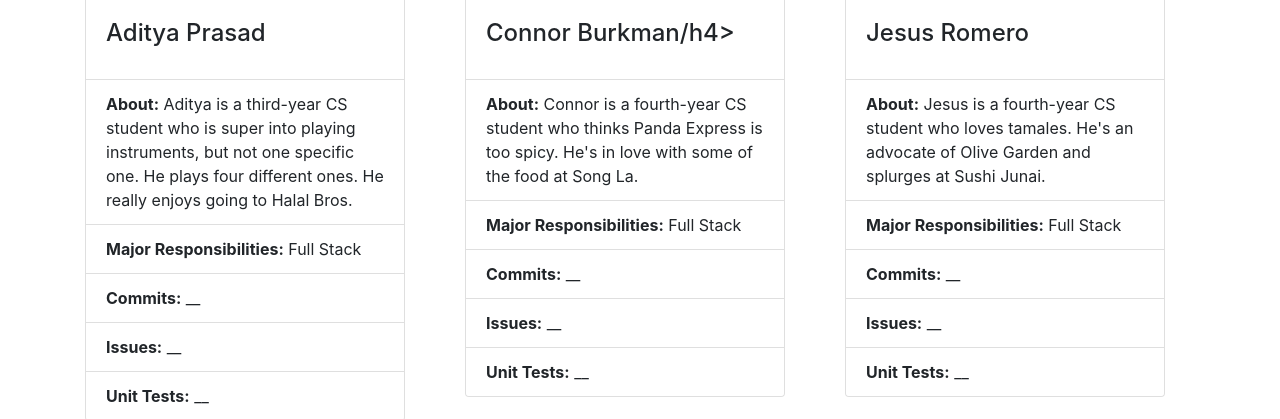
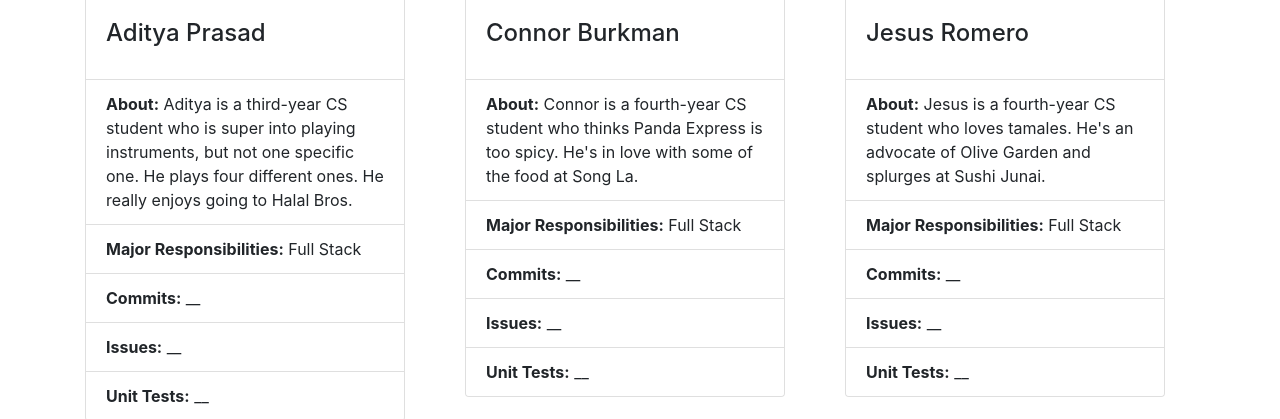
Before and after one commit to Connorlb/IDBSite, a Flask app: page /about in a window 1280 px wide. Shown: the part 393-812 px from the top of the page. Run offline with Flask 2, Linux system fonts and the light colour scheme; some libraries are stand-ins or nearby versions.

Commit message:
About page edits

```diff
--- a/pocketchef/app/templates/about.html
+++ b/pocketchef/app/templates/about.html
@@ -3,7 +3,7 @@
 {% block body %}
     <h1 class="my-4 text-center text-lg-center">About Us</h1>
       <div class="row">
-        <div class="col-md-4">
+        <div class="col">
         	<div class="card" style="width: 20rem;">
               <img class="card-img-top" src="https://vignette.wikia.nocookie.net/phineasandferb/images/9/98/Baljeet.JPG/revision/latest?cb=20170806211609"  alt="Card image cap">
               <div class="card-body">
@@ -19,11 +19,11 @@
             </div>
         </div>
 
-        <div class="col-md-4">
+        <div class="col">
           <div class="card" style="width: 20rem;">
               <img class="card-img-top" src="https://vignette.wikia.nocookie.net/phineasandferb/images/f/f9/Ferb_official.jpg/revision/latest?cb=20140503030927"  alt="Card image cap">
               <div class="card-body">
-                <h4 class="card-title">Connor Burkman/h4>
+                <h4 class="card-title">Connor Burkman</h4>
               </div>
               <ul class="list-group list-group-flush">
                 <li class="list-group-item"><b>About:</b> Connor is a fourth-year CS student who thinks Panda Express is too spicy. He's in love with some of the food at Song La.</li>
@@ -35,7 +35,7 @@
             </div>
         </div>
 
-        <div class="col-md-4">
+        <div class="col">
           <div class="card" style="width: 20rem;">
               <img class="card-img-top" src="https://i.ytimg.com/vi/t5BzYRrjtRg/maxresdefault.jpg"  alt="Card image cap">
               <div class="card-body">
@@ -51,7 +51,7 @@
             </div>
         </div>
 
-        <div class="col-md-4">
+        <div class="col">
           <div class="card" style="width: 20rem;">
               <img class="card-img-top" src="https://lumiere-a.akamaihd.net/v1/images/07820f26d28f6fb23738eef6c54e72d9430a3908.jpeg?region=0,0,600,600"  alt="Card image cap">
               <div class="card-body">
@@ -67,7 +67,7 @@
             </div>
         </div>
 
-        <div class="col-md-4">
+        <div class="col">
           <div class="card" style="width: 20rem;">
               <img class="card-img-top" src="https://vignette.wikia.nocookie.net/phineasandferb/images/f/fb/Perry_official.jpg/revision/latest/scale-to-width-down/230?cb=20140503030926"  alt="Card image cap">
               <div class="card-body">
```
